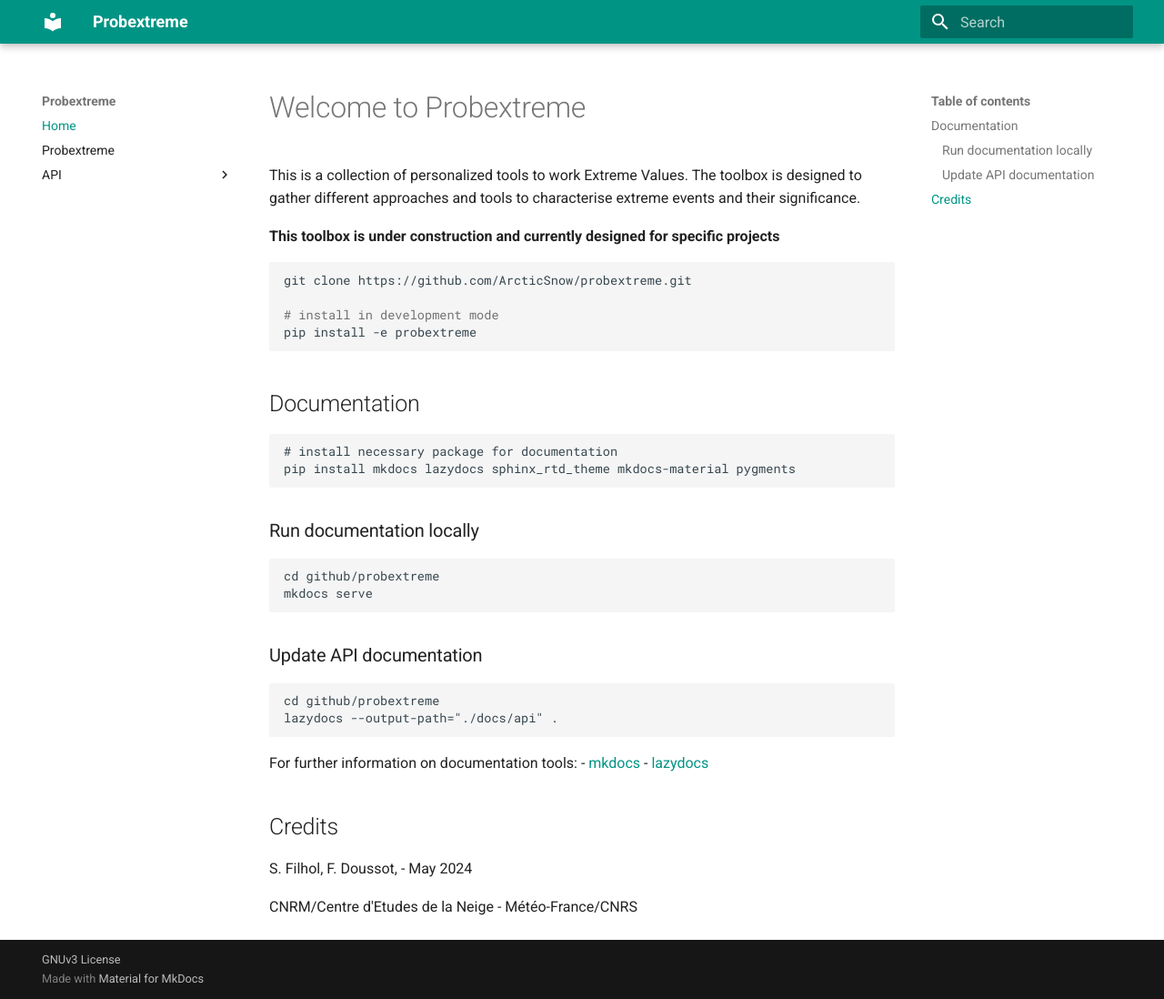
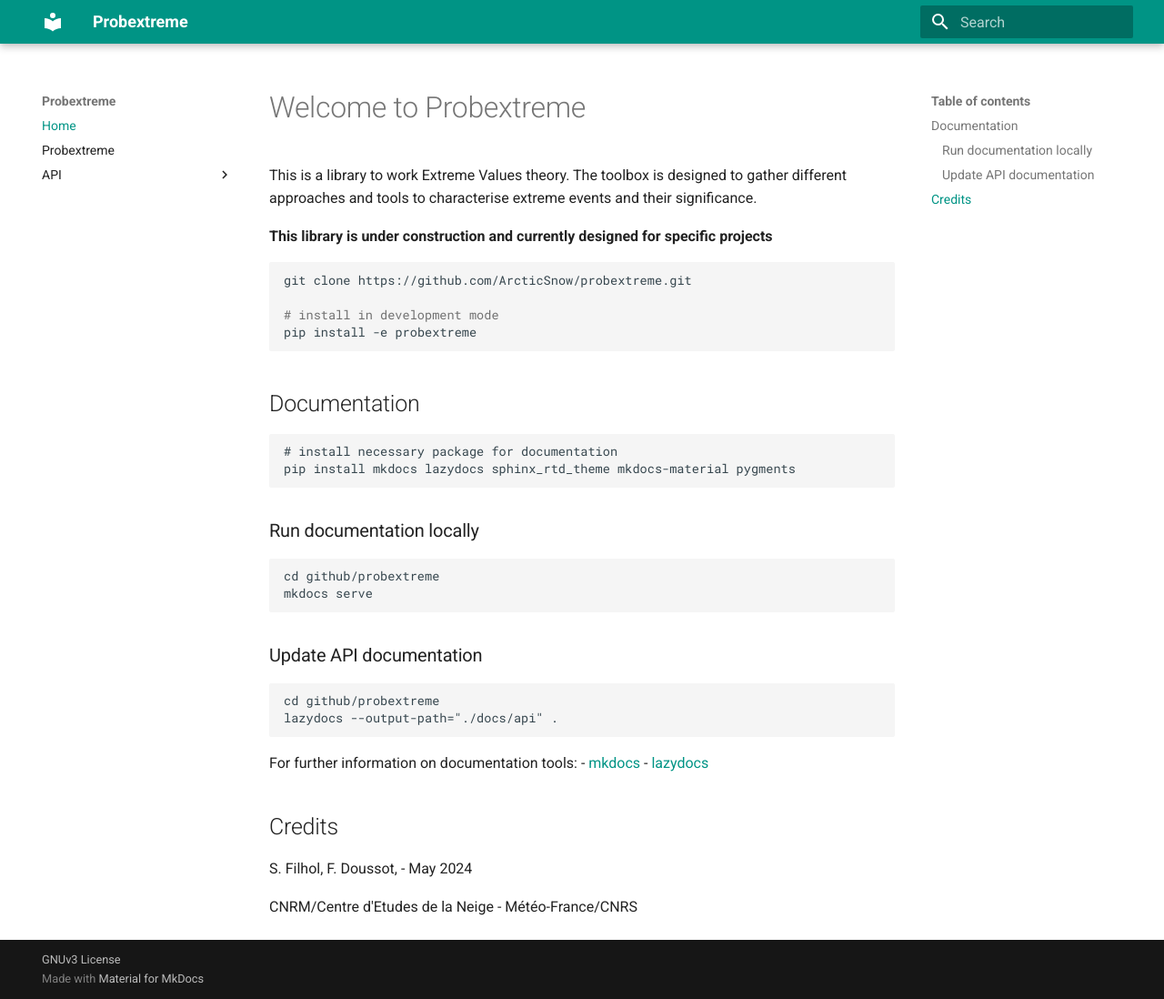
Before and after one commit to ArcticSnow/probextreme, an MkDocs documentation site: the page built from docs/index.md, in a window 1280 px wide and 1098 px high. Shown: the whole window at 91% size. Built offline with MkDocs 1.6.1 and Material for MkDocs 9.7.7, drawn with Linux system fonts in a browser that asks for light colours.

Commit message:
Update index.md

````diff
--- a/docs/index.md
+++ b/docs/index.md
@@ -1,8 +1,8 @@
 # Welcome to Probextreme
 
-This is a collection of personalized tools to work Extreme Values. The toolbox is designed to gather different approaches and tools to characterise extreme events and their significance.
+This is a library to work Extreme Values theory. The toolbox is designed to gather different approaches and tools to characterise extreme events and their significance.
 
-**This toolbox is under construction and currently designed for specific projects**
+**This library is under construction and currently designed for specific projects**
 
 ```bash
 git clone https://github.com/ArcticSnow/probextreme.git
````
